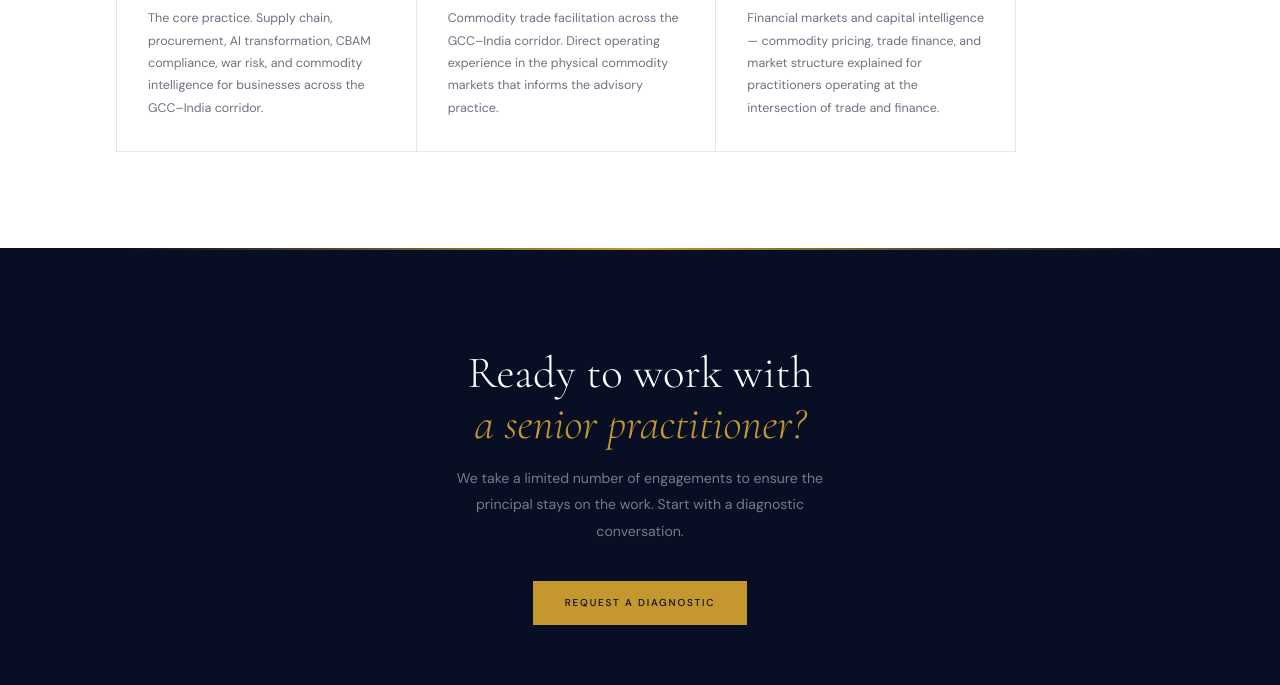
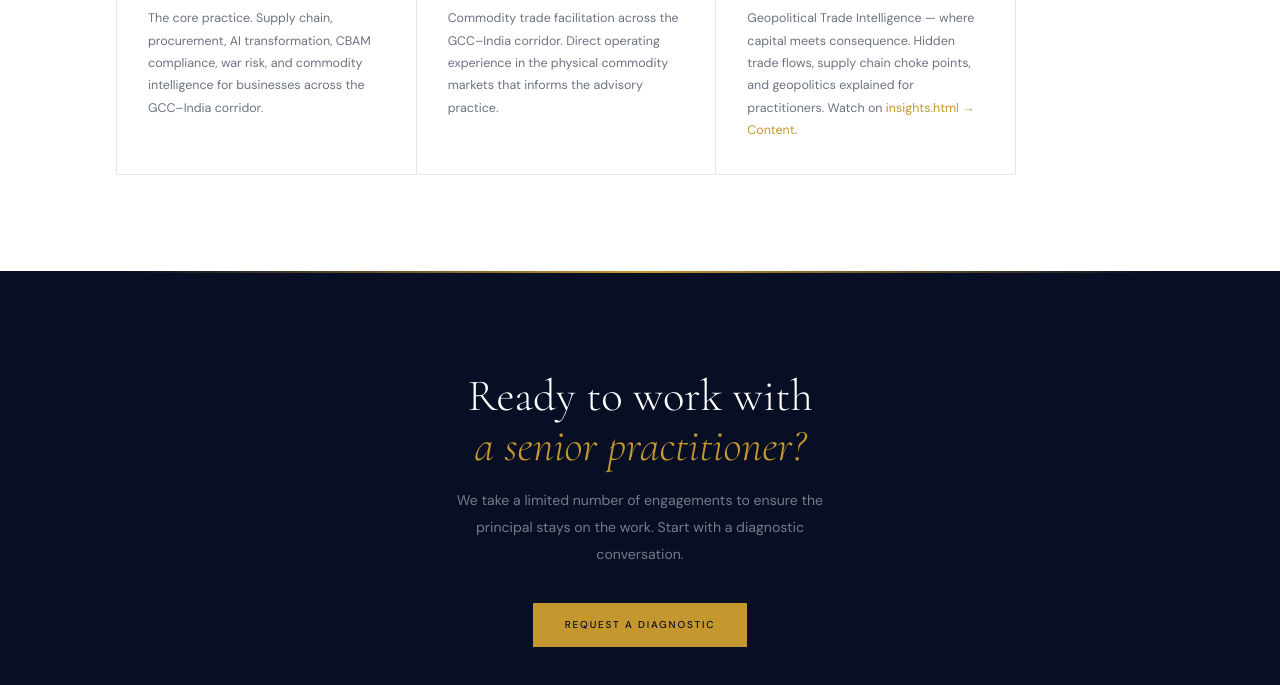
Before and after one commit to nvaradha22/vn-advisory, a plain HTML site: page about.html in a window 1280 px wide. Shown: the part 3152-3837 px from the top of the page. Drawn offline with nearby package versions, Linux system fonts and the light colour scheme.

Commit message:
about: link CapitalFronts card to the channel, match its own tagline
Co-Authored-By: Claude Sonnet 5 <noreply@anthropic.com>

```diff
--- a/about.html
+++ b/about.html
@@ -459,11 +459,11 @@ button{font-family:inherit;cursor:pointer}
         <div class="eco-name">VN Trade</div>
         <p class="eco-desc">Commodity trade facilitation across the GCC–India corridor. Direct operating experience in the physical commodity markets that informs the advisory practice.</p>
       </div>
-      <div class="eco-card">
+      <a class="eco-card" href="https://www.youtube.com/@capitalfronts" target="_blank" rel="noopener" style="display:block">
         <div class="eco-tag">Content · YouTube</div>
         <div class="eco-name">CapitalFronts</div>
-        <p class="eco-desc">Financial markets and capital intelligence — commodity pricing, trade finance, and market structure explained for practitioners operating at the intersection of trade and finance.</p>
-      </div>
+        <p class="eco-desc">Geopolitical Trade Intelligence — where capital meets consequence. Hidden trade flows, supply chain choke points, and geopolitics explained for practitioners. Watch on <span style="color:var(--gold)">insights.html → Content</span>.</p>
+      </a>
     </div>
   </div>
 </section>
```
